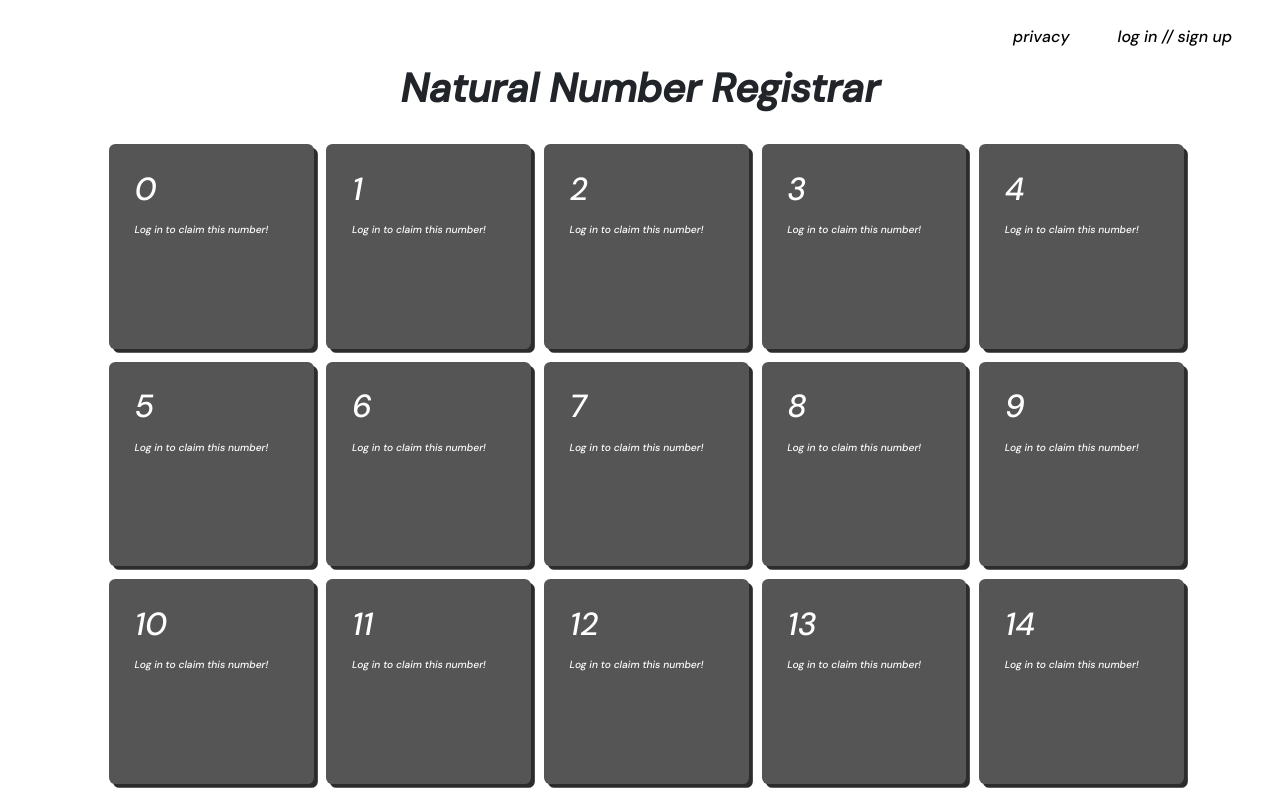
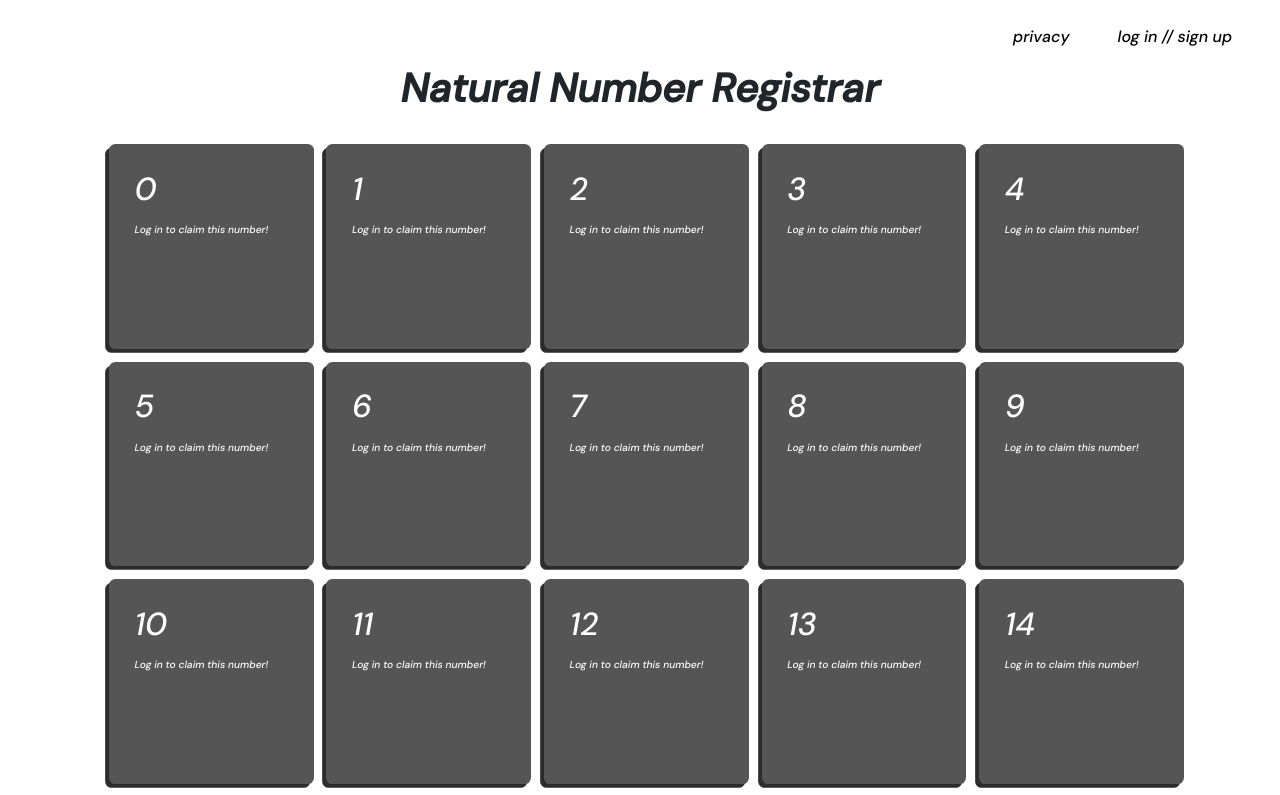
Before and after one commit to marcos-acosta/num-registrar-frontend, a React (Create React App) app: page / in a window 1280 px wide. Shown: the top 795 px of the page. Built offline with nearby package versions, Linux system fonts and the light colour scheme; no server answers.

Commit message:
Moved the card shadow to where it makes more sense

```diff
--- a/src/Components/Homepage/Homepage.module.css
+++ b/src/Components/Homepage/Homepage.module.css
@@ -8,7 +8,7 @@
   background-color: rgb(78, 114, 216);
   color: white;
   border-radius: .5vw;
-  box-shadow: .3vw .3vw rgb(44, 44, 44);
+  box-shadow: -.3vw .3vw rgb(44, 44, 44);
   vertical-align: top;
   margin-bottom: 1vw;
   transition: transform 0.25s;
```
